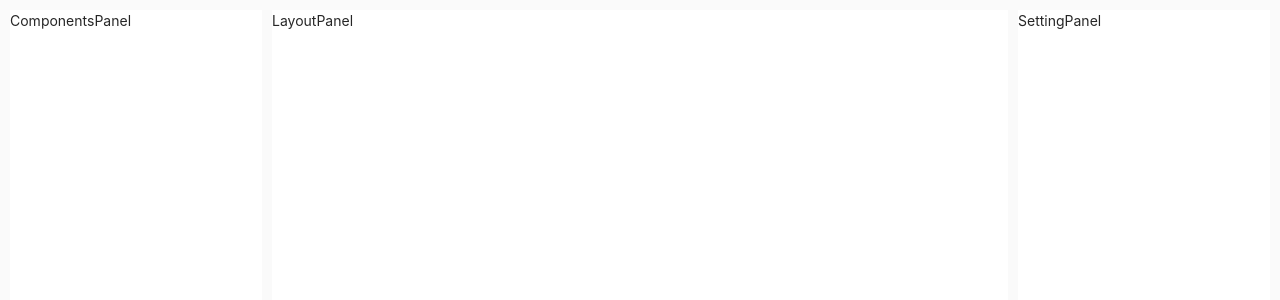
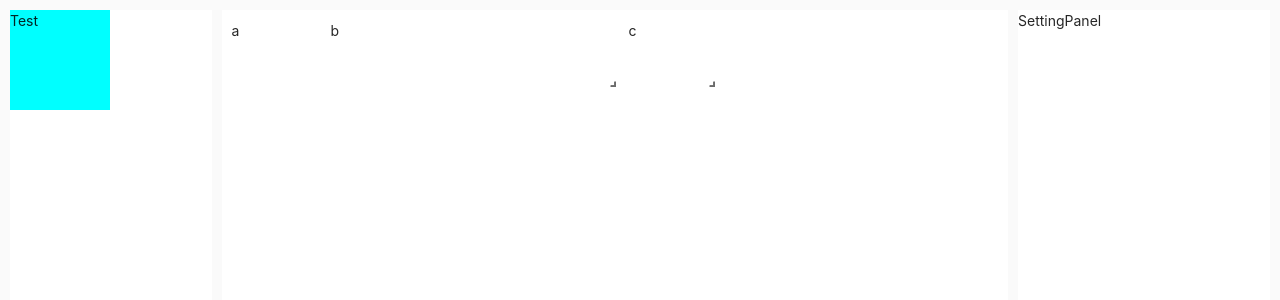
Before and after one commit to cachecats/lowcode-react, a React (Create React App) app: page / in a window 1280 px wide. Shown: the top 300 px of the page. Built offline with nearby package versions, Linux system fonts and the light colour scheme.

Commit message:
feat: 组件拖拽到画布完成

```diff
--- a/package.json
+++ b/package.json
@@ -13,6 +13,7 @@
     "jszip": "^3.7.1",
     "prettier": "^2.7.1",
     "react": "^17.0.2",
+    "react-beautiful-dnd": "^13.1.0",
     "react-dom": "^17.0.2",
     "react-grid-layout": "^1.3.4",
     "react-scripts": "5.0.0",
@@ -45,6 +46,8 @@
   },
   "devDependencies": {
     "@types/file-saver": "^2.0.5",
+    "@types/react-beautiful-dnd": "^13.1.2",
+    "@types/react-grid-layout": "^1.3.2",
     "eslint-config-prettier": "^8.5.0",
     "eslint-plugin-prettier": "^4.0.0",
     "sass": "^1.46.0",
--- a/src/App.module.scss
+++ b/src/App.module.scss
@@ -1,4 +1,5 @@
 .container {
   width: 100vw;
   height: 100vh;
+  box-sizing: border-box;
 }
--- /dev/null
+++ b/src/components/DragAndDrop/DragContainer.tsx
@@ -0,0 +1,40 @@
+import React from 'react';
+import {
+  Draggable,
+  DraggableId,
+  DraggableProvided,
+  DraggableStateSnapshot
+} from 'react-beautiful-dnd';
+
+interface DragContainerProps {
+  draggableId: DraggableId;
+  index: number;
+  className?: string;
+  onClick?: () => void;
+  isDragDisabled?: boolean;
+}
+
+const DragContainer: React.FC<DragContainerProps> = ({
+  draggableId,
+  index,
+  children,
+  className,
+  onClick,
+  isDragDisabled
+}) => (
+  <Draggable draggableId={draggableId} index={index} isDragDisabled={isDragDisabled}>
+    {(provided: DraggableProvided, snapshot: DraggableStateSnapshot) => (
+      <div
+        ref={provided.innerRef}
+        {...provided.draggableProps}
+        {...provided.dragHandleProps}
+        className={className}
+        onClick={onClick}
+      >
+        {children}
+      </div>
+    )}
+  </Draggable>
+);
+
+export default DragContainer;
--- /dev/null
+++ b/src/components/DragAndDrop/DroppableContainer.tsx
@@ -0,0 +1,44 @@
+import React from 'react';
+import {
+  Direction,
+  Droppable,
+  DroppableProvided,
+  DroppableStateSnapshot
+} from 'react-beautiful-dnd';
+
+interface DroppableContainerProps {
+  droppableId: string;
+  type: string;
+  direction?: Direction;
+  className?: string;
+  isDropDisabled?: boolean;
+}
+
+const DroppableContainer: React.FC<DroppableContainerProps> = ({
+  droppableId,
+  type,
+  direction,
+  children,
+  className,
+  isDropDisabled = false
+}) => (
+  <Droppable
+    droppableId={droppableId}
+    type={type}
+    direction={direction}
+    isDropDisabled={isDropDisabled}
+  >
+    {(provided: DroppableProvided, snapshot: DroppableStateSnapshot) => (
+      <div
+        ref={provided.innerRef}
+        className={className}
+        {...provided.droppableProps}
+      >
+        {children}
+        {provided.placeholder}
+      </div>
+    )}
+  </Droppable>
+);
+
+export default DroppableContainer;
--- a/src/module/Home/ComponentsPanel/index.module.scss
+++ b/src/module/Home/ComponentsPanel/index.module.scss
@@ -1,7 +1,14 @@
 .componentsPanel {
   width: 20%;
-  height: 100vh;
+  height: 100%;
   display: flex;
   flex-direction: row;
   background-color: #fff;
+  box-sizing: border-box;
+
+  .test {
+    width: 100px;
+    height: 100px;
+    background-color: aqua;
+  }
 }
--- a/src/module/Home/ComponentsPanel/index.tsx
+++ b/src/module/Home/ComponentsPanel/index.tsx
@@ -1,10 +1,24 @@
 import React from 'react';
+import { Draggable, Droppable } from 'react-beautiful-dnd';
 import styles from './index.module.scss';
+import DroppableContainer from '../../../components/DragAndDrop/DroppableContainer';
+import DragContainer from '../../../components/DragAndDrop/DragContainer';
 
 interface ComponentsPanelProps {}
 
 const ComponentsPanel: React.FC<ComponentsPanelProps> = () => {
-  return <div className={styles.componentsPanel}>ComponentsPanel</div>;
+  return (
+    <DroppableContainer
+      className={styles.componentsPanel}
+      droppableId={'components'}
+      type={'vertical'}
+      direction="horizontal"
+    >
+      <DragContainer draggableId={'2'} index={1}>
+        <div className={styles.test}>Test</div>
+      </DragContainer>
+    </DroppableContainer>
+  );
 };
 
 export default ComponentsPanel;
--- a/src/module/Home/LayoutPanel/index.module.scss
+++ b/src/module/Home/LayoutPanel/index.module.scss
@@ -1,8 +1,10 @@
 .layoutPanel {
-  height: 100vh;
+  height: 100%;
   display: flex;
   flex: 1;
   flex-direction: row;
   background-color: #fff;
   margin: 0 10px;
+  box-sizing: border-box;
+
 }
--- a/src/module/Home/LayoutPanel/index.tsx
+++ b/src/module/Home/LayoutPanel/index.tsx
@@ -1,10 +1,40 @@
 import React from 'react';
 import styles from './index.module.scss';
+import GridLayout from 'react-grid-layout';
+import { Draggable, Droppable } from 'react-beautiful-dnd';
+import DragContainer from '../../../components/DragAndDrop/DragContainer';
+import DroppableContainer from '../../../components/DragAndDrop/DroppableContainer';
 
 interface LayoutPanelProps {}
 
 const LayoutPanel: React.FC<LayoutPanelProps> = () => {
-  return <div className={styles.layoutPanel}>LayoutPanel</div>;
+  const layout = [
+    { i: 'a', x: 0, y: 0, w: 1, h: 2, static: true },
+    { i: 'b', x: 1, y: 0, w: 3, h: 2, minW: 2, maxW: 4 },
+    { i: 'c', x: 4, y: 0, w: 1, h: 2 }
+  ];
+  return (
+    <DroppableContainer
+      className={styles.layoutPanel}
+      droppableId={'layout'}
+      type={'vertical'}
+      direction="horizontal"
+    >
+      <DragContainer draggableId={'3'} index={1} isDragDisabled={true}>
+        <GridLayout
+          className="layout"
+          layout={layout}
+          cols={12}
+          rowHeight={30}
+          width={1200}
+        >
+          <div key="a">a</div>
+          <div key="b">b</div>
+          <div key="c">c</div>
+        </GridLayout>
+      </DragContainer>
+    </DroppableContainer>
+  );
 };
 
 export default LayoutPanel;
--- a/src/module/Home/SettingPanel/index.module.scss
+++ b/src/module/Home/SettingPanel/index.module.scss
@@ -1,7 +1,8 @@
 .settingPanel {
   width: 20%;
-  height: 100vh;
+  height: 100%;
   display: flex;
   flex-direction: row;
   background-color: #fff;
+  box-sizing: border-box;
 }
--- a/src/module/Home/index.module.scss
+++ b/src/module/Home/index.module.scss
@@ -1,8 +1,15 @@
 .home {
   width: 100%;
-  height: 100vh;
+  height: 100%;
   display: flex;
   flex-direction: row;
   padding: 10px;
   background-color: #fafafa;
+  box-sizing: border-box;
+
+  .droppableContainer {
+    display: flex;
+    flex-direction: row;
+    flex: 1;
+  }
 }
--- a/src/module/Home/index.tsx
+++ b/src/module/Home/index.tsx
@@ -3,14 +3,23 @@ import ComponentsPanel from './ComponentsPanel';
 import LayoutPanel from './LayoutPanel';
 import SettingPanel from './SettingPanel';
 import styles from './index.module.scss';
+import { DragDropContext } from 'react-beautiful-dnd';
 
 interface HomePageProps {}
 
 const HomePage: React.FC<HomePageProps> = () => {
+  function onDragEnd(value: any) {
+    console.log('onDragEnd', value);
+  }
+
   return (
     <div className={styles.home}>
-      <ComponentsPanel />
-      <LayoutPanel />
+      <div className={styles.droppableContainer}>
+        <DragDropContext onDragEnd={onDragEnd}>
+          <ComponentsPanel />
+          <LayoutPanel />
+        </DragDropContext>
+      </div>
       <SettingPanel />
     </div>
   );
--- a/tsconfig.paths.json
+++ b/tsconfig.paths.json
@@ -2,7 +2,7 @@
   "compilerOptions": {
     "baseUrl": "./",
     "paths": {
-      "@/*": ["src/*"]
+//      "@/*": ["src/*"]
     }
   }
 }
```
Also changed, not shown: 1 other file (tests, documents, lock files or other folders).
